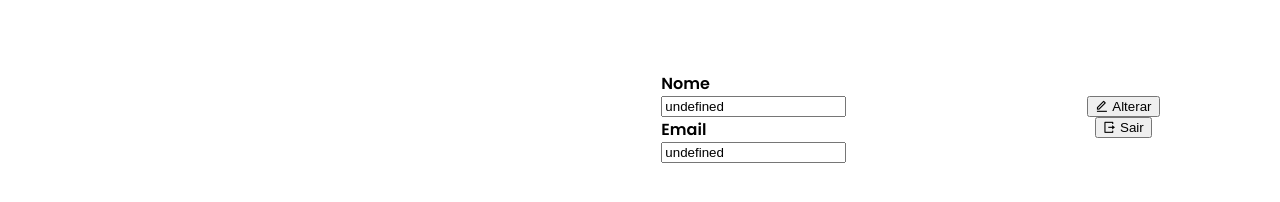
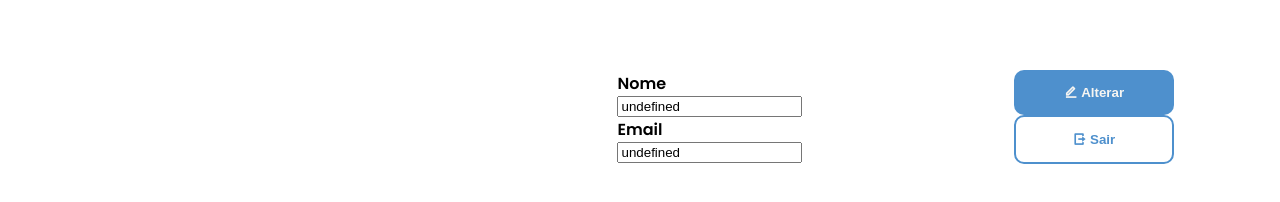
Before and after one commit to PaginaApp/PaginaADM, an Angular app: page /conta in a window 1280 px wide. Shown: the part 190-392 px from the top of the page. Built offline with nearby package versions, Linux system fonts and the light colour scheme; no server answers; sample sign-in values are in the browser's storage.

Commit message:
refactor: Update button styles for primary and outline buttons

```diff
--- a/src/app/components/my-account/logout/logout.component.html
+++ b/src/app/components/my-account/logout/logout.component.html
@@ -7,7 +7,7 @@
   </p>
 
   <div class="btns">
-    <button class="btn btn-secondary" (click)="cancel()">Cancelar</button>
-    <button class="btn btn-primary" (click)="logout()">Confirmar</button>
+    <button class="button-primary-outline" (click)="cancel()">Cancelar</button>
+    <button class="button-primary" (click)="logout()">Confirmar</button>
   </div>
 </div>
--- a/src/app/components/my-account/my-account.component.html
+++ b/src/app/components/my-account/my-account.component.html
@@ -12,8 +12,8 @@
     <input type="email" name="email" id="email" [value]="email" readonly>
   </div>
   <div class="buttons">
-    <button class="btn btn-primary" (click)="openModal()"> <i class="ri-edit-line"></i> Alterar</button>
-    <button class="btn btn-danger"  (click)="openLogoutModal()"> <i class="ri-logout-box-r-line"></i> Sair</button>
+    <button class="button-primary" (click)="openModal()"> <i class="ri-edit-line"></i> Alterar</button>
+    <button class="button-primary-outline"  (click)="openLogoutModal()"> <i class="ri-logout-box-r-line"></i> Sair</button>
   </div>
 </div>
 
--- a/src/app/components/my-account/password/password.component.html
+++ b/src/app/components/my-account/password/password.component.html
@@ -14,8 +14,8 @@
       <label for="confirmPassword">Confirm Password</label>
       <input type="password" id="confirmPassword" formControlName="confirmPassword">
     </div>
-    <button (click)="close()">Cancelar</button>
-    <button type="submit">Confirmar</button>
+    <button (click)="close()" class="button-primary-outline">Cancelar</button>
+    <button type="submit" class="button-primary">Confirmar</button>
   </form>
   <div *ngIf="error">{{ error }}</div>
 </div>
```
